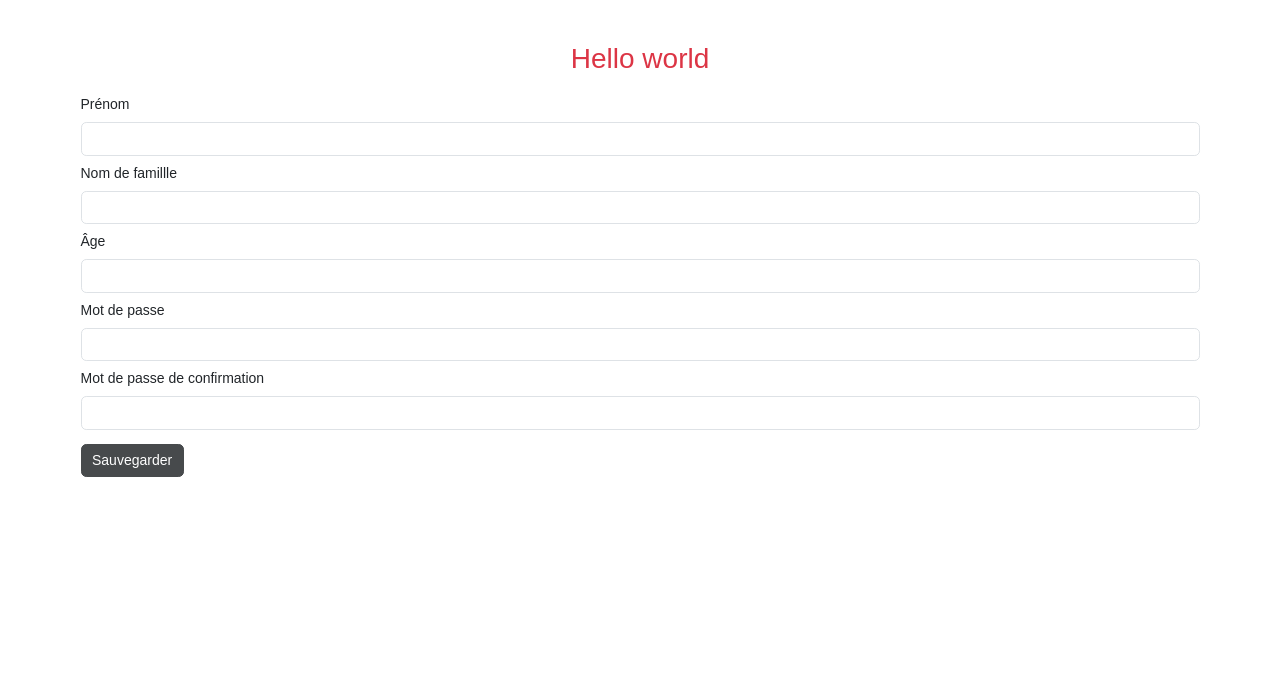
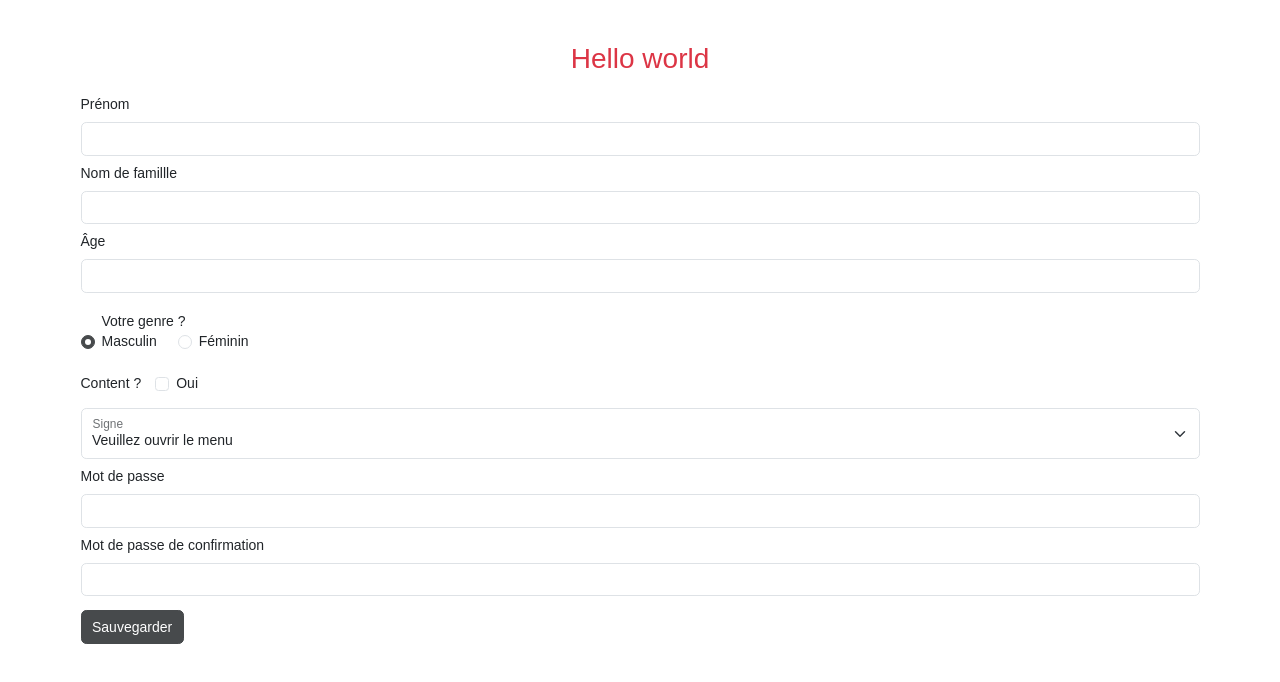
Before and after one commit to Cassius269/react-js-learn-react-hook-form, a React (Vite) app: page / in a window 1280 px wide. Shown: the top 682 px of the page. Built offline with nearby package versions, Linux system fonts and the light colour scheme.

Commit message:
utilisation des checkbox, radio et select

```diff
--- a/src/components/UserForm.jsx
+++ b/src/components/UserForm.jsx
@@ -51,6 +51,7 @@ function UserForm() {
       // Valeurs par défaut (intéressant pour la mise à jour de donnée existante)
       firstname: "",
       lastname: "",
+      gender: "man",
     },
     resolver: yupResolver(yupSchema),
     mode: "onSubmit", // validation des données entrantes à la soumission du formulaire
@@ -77,7 +78,6 @@ function UserForm() {
             className="form-control"
             id="firstname"
             type="text"
-            name="firstname"
             {...register("firstname")}
           />
           {errors?.firstname && (
@@ -85,14 +85,13 @@ function UserForm() {
           )}
         </div>
         <div className="mt-2">
-          <label className="form-label" htmlFor="firstname">
+          <label className="form-label" htmlFor="lastname">
             Nom de famillle
           </label>
           <input
             className="form-control"
             id="lastname"
             type="text"
-            name="lastname"
             {...register("lastname")}
           />
           {errors?.lastname && (
@@ -100,17 +99,67 @@ function UserForm() {
           )}
         </div>{" "}
         <div className="mt-2">
-          <label className="form-label" htmlFor="firstname">
+          <label className="form-label" htmlFor="age">
             Âge
           </label>
           <input
             className="form-control"
             id="age"
             type="number"
-            name="age"
             {...register("age")}
           />
           {errors?.age && <p className="text-danger">{errors.age.message}</p>}
+        </div>
+        <div className="mt-4 form-check">
+          <p className="lh-1 mb-1">Votre genre ?</p>
+          <div className="d-flex gap-5">
+            <div>
+              <label htmlFor="man">Masculin</label>
+              <input
+                {...register("gender")}
+                type="radio"
+                id="man"
+                value={"man"}
+                className="form-check-input"
+              />
+            </div>
+            <div>
+              <label className="form-check-label" htmlFor="woman">
+                Féminin
+              </label>
+              <input
+                {...register("gender")}
+                type="radio"
+                id="woman"
+                value={"woman"}
+                className="form-check-input"
+              />
+            </div>
+          </div>
+        </div>
+        <div className="mt-4 d-flex gap-3">
+          <p>Content ?</p>
+          <div className="d-flex gap-2">
+            <input
+              {...register("hapiness")}
+              type="checkbox"
+              id="yes"
+              value={true}
+              className="form-check-input"
+            />
+            <label htmlFor="yes" className="form-check-label">
+              Oui
+            </label>
+          </div>
+        </div>
+        <div className="form-floating">
+          <select {...register("sign")} className="form-select" id="sign">
+            <option>Veuillez ouvrir le menu</option>
+            <option value="poisson">Poisson</option>
+            <option value="verseau">Verseau</option>
+            <option value="lion">Lion</option>
+          </select>
+          <label htmlFor="floatingSelectDisabled">Signe</label>
         </div>
         <div className="mt-2">
           <label className="form-label" htmlFor="password">
@@ -120,7 +169,6 @@ function UserForm() {
             className="form-control"
             id="password"
             type="password"
-            name="password"
             {...register("password")}
           />
           {errors?.password && (
@@ -135,7 +183,6 @@ function UserForm() {
             className="form-control"
             id="confirmPassword"
             type="password"
-            name="confirmPassword"
             {...register("confirmPassword")}
           />
           {errors?.confirmPassword && (
```
